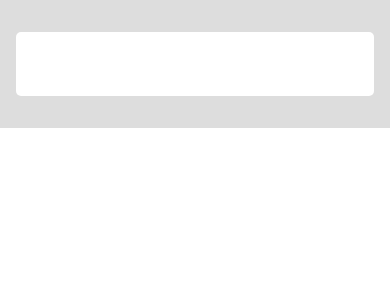
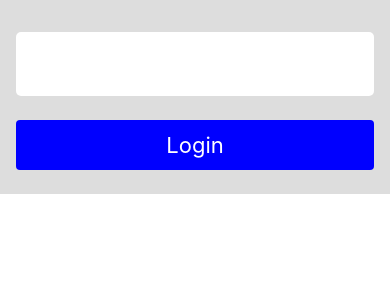
Before and after one commit to DouglasRFDamasceno/AppVendas, a React Native app: screen / in a window 390 px wide. Shown: the top 300 px of the page. Built offline with nearby package versions, Linux system fonts and the light colour scheme.

Commit message:
Criação do botão global

```diff
--- a/src/modules/login/screens/Login.tsx
+++ b/src/modules/login/screens/Login.tsx
@@ -1,13 +1,20 @@
 import React from 'react';
 import { View } from 'react-native';
+
+import Button from '../../../shared/components/button/button';
 import Input from '../../../shared/components/input/Input';
 import { ContainerLogin } from '../styles/login.style';
+
+const handleLogin = () => {
+  console.log('Login');
+};
 
 const Login = () => {
   return (
     <View>
       <ContainerLogin>
         <Input />
+        <Button margin="8px" title="Login" onPress={handleLogin} />
       </ContainerLogin>
     </View>
   );
--- /dev/null
+++ b/src/shared/components/button/button.style.ts
@@ -0,0 +1,20 @@
+import styled from 'styled-components/native';
+
+interface ButtonContainerProps {
+  margin?: string;
+}
+
+export const ButtonContainer = styled.TouchableOpacity<ButtonContainerProps>`
+  width: 100%;
+  height: 50px;
+  border-radius: 4px;
+  background-color: blue;
+  justify-content: center;
+  align-items: center;
+  ${(props: ButtonContainerProps) => (props.margin ? `margin: ${props.margin}` : '')}
+`;
+
+export const TextContainer = styled.Text`
+  color: white;
+  font-size: 22px;
+`;
--- /dev/null
+++ b/src/shared/components/button/button.tsx
@@ -0,0 +1,18 @@
+import React from 'react';
+import { TouchableOpacityProps } from 'react-native';
+import { ButtonContainer, TextContainer } from './button.style';
+
+interface ButtonProps extends TouchableOpacityProps {
+  title: string;
+  margin?: string;
+}
+
+const Button = ({ title, margin, ...props }: ButtonProps) => {
+  return (
+    <ButtonContainer margin={margin} {...props}>
+      <TextContainer>{title}</TextContainer>
+    </ButtonContainer>
+  );
+};
+
+export default Button;
```
